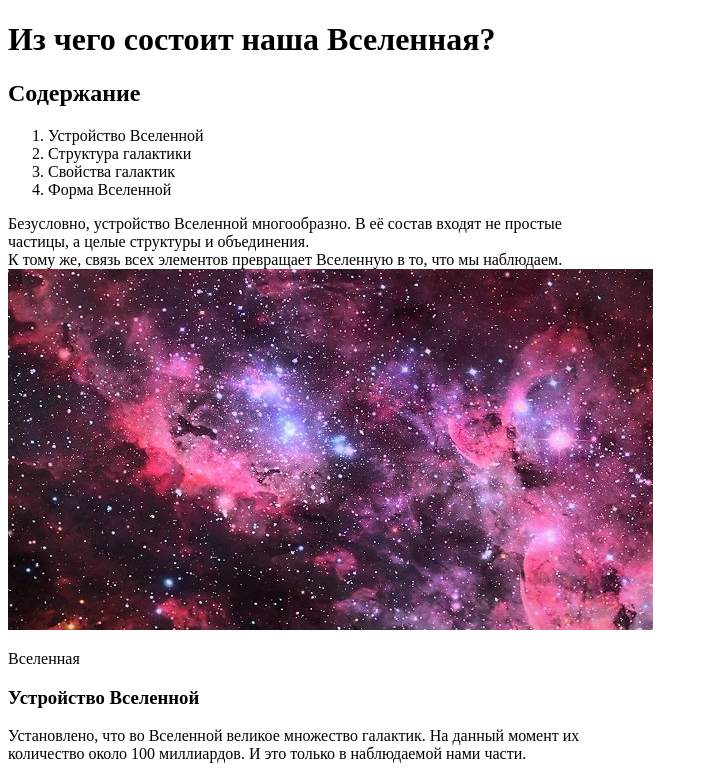
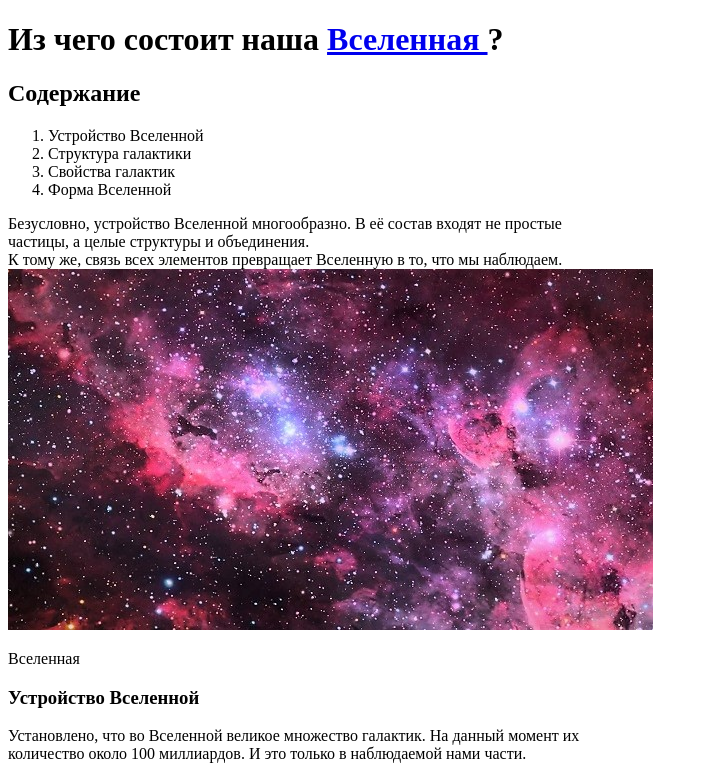
Before and after one commit to Ma3XxX/homework, a plain HTML site: page index.html in a window 1280 px wide. Shown: the top 776 px of the page, without its empty margins (0-708 px from the left). Drawn offline with Linux system fonts and the light colour scheme.

Commit message:
Add files via upload

```diff
--- a/index.html
+++ b/index.html
@@ -8,7 +8,7 @@
 </head>
 
 <body>
-	<h1 id="title-1">Из чего состоит наша Вселенная?</h1>
+	<h1 id="title-1">Из чего состоит наша <a target="_blank" href="https://ru.wikipedia.org/wiki/%D0%92%D1%81%D0%B5%D0%BB%D0%B5%D0%BD%D0%BD%D0%B0%D1%8F">Вселенная </a>?</h1>
 
 	<h2>Содержание</h2>
 
```
